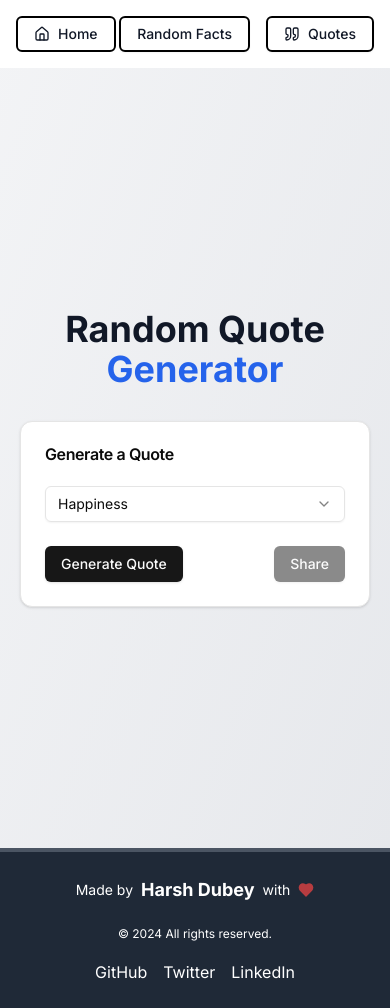
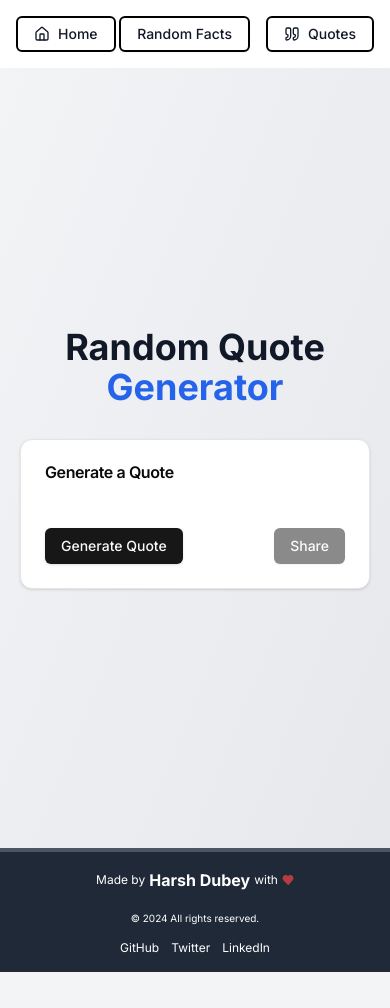
Before and after one commit to Haarshdubeyy/random-fact-quote, a Next.js app: page /quote in a window 390 px wide. After the commit the page ends 972 px from the top, so only its background shows below. Built offline with nearby package versions, Linux system fonts and the light colour scheme.

Commit message:
fix some bugs

```diff
--- a/app/actions.ts
+++ b/app/actions.ts
@@ -1,7 +1,7 @@
 'use server'
 
 
-const API_KEY = process.env.API_KEY
+const API_KEY = process.env.API_KEY;
 
 interface Quote {
   quote: string;
@@ -28,9 +28,9 @@ async function fetchFactFromAPI(): Promise<string> {
   }
 }
 
-async function fetchQuoteFromAPI(category: string = 'happiness'): Promise<Quote> {
+async function fetchQuoteFromAPI(): Promise<Quote> {
   try {
-    const response = await fetch(`https://api.api-ninjas.com/v1/quotes?category=${category}`, {
+    const response = await fetch(`https://api.api-ninjas.com/v1/quotes`, {
       headers: {
         'X-Api-Key': API_KEY!
       }
@@ -52,6 +52,6 @@ export async function generateFact(): Promise<string> {
   return fetchFactFromAPI()
 }
 
-export async function generateQuote(category: string = 'happiness'): Promise<Quote> {
-  return fetchQuoteFromAPI(category)
+export async function generateQuote(): Promise<Quote> {
+  return fetchQuoteFromAPI()
 }
--- a/components/Footer.tsx
+++ b/components/Footer.tsx
@@ -3,28 +3,43 @@ import { Heart } from 'lucide-react';
 
 const Footer = () => {
   return (
-    <footer className="w-full py-6 bg-gray-800 text-white border-t-4 border-gray-600">
-      <div className="container flex flex-col items-center justify-center gap-2">
-        <div className="flex items-center gap-2">
-          <span className="text-sm">Made by</span>
-          <span className="font-bold text-lg">Harsh Dubey</span>
-          <span className="text-sm">with</span>
+    <footer className="w-full py-4 sm:py-6 bg-gray-800 text-white border-t-4 border-gray-600">
+      <div className="container mx-auto px-4 flex flex-col items-center justify-center gap-2 sm:gap-3">
+        <div className="flex flex-wrap items-center justify-center gap-1 sm:gap-2 text-center">
+          <span className="text-xs sm:text-sm">Made by</span>
+          <span className="font-bold text-base sm:text-lg">Harsh Dubey</span>
+          <span className="text-xs sm:text-sm">with</span>
           <Heart
-            className="w-4 h-4 text-red-500 animate-pulse"
+            className="w-3 h-3 sm:w-4 sm:h-4 text-red-500 animate-pulse"
             fill="currentColor"
           />
         </div>
-        <div className="mt-2">
-          <span className="text-xs">© {new Date().getFullYear()} All rights reserved.</span>
+        <div className="mt-1 sm:mt-2">
+          <span className="text-[10px] sm:text-xs">© {new Date().getFullYear()} All rights reserved.</span>
         </div>
-        <div className="mt-2 flex gap-4">
-          <a href="https://github.com/haarshdubeyy" target="_blank" rel="noopener noreferrer" className="hover:text-red-500 transition-colors">
+        <div className="mt-1 sm:mt-2 flex flex-wrap justify-center gap-3 sm:gap-4">
+          <a
+            href="https://github.com/haarshdubeyy"
+            target="_blank"
+            rel="noopener noreferrer"
+            className="text-xs sm:text-sm hover:text-red-500 transition-colors"
+          >
             GitHub
           </a>
-          <a href="https://twitter.com/harsh_retwt" target="_blank" rel="noopener noreferrer" className="hover:text-red-500 transition-colors">
+          <a
+            href="https://twitter.com/harsh_retwt"
+            target="_blank"
+            rel="noopener noreferrer"
+            className="text-xs sm:text-sm hover:text-red-500 transition-colors"
+          >
             Twitter
           </a>
-          <a href="https://linkedin.com/in/harsh-dubey-248227200" target="_blank" rel="noopener noreferrer" className="hover:text-red-500 transition-colors">
+          <a
+            href="https://linkedin.com/in/harsh-dubey-248227200"
+            target="_blank"
+            rel="noopener noreferrer"
+            className="text-xs sm:text-sm hover:text-red-500 transition-colors"
+          >
             LinkedIn
           </a>
         </div>
--- a/components/QuoteGenerator.tsx
+++ b/components/QuoteGenerator.tsx
@@ -3,19 +3,18 @@
 import { useState } from 'react'
 import { Button } from "@/components/ui/button"
 import { Card, CardContent, CardFooter, CardHeader, CardTitle } from "@/components/ui/card"
-import { Select, SelectContent, SelectItem, SelectTrigger, SelectValue } from "@/components/ui/select"
 import { generateQuote } from '@/app/actions'
 import { Loader2 } from 'lucide-react'
 
 export default function QuoteGenerator() {
   const [quote, setQuote] = useState<{ quote: string; author: string } | null>(null)
-  const [category, setCategory] = useState<string>('happiness')
+  // const [category, setCategory] = useState<string>('happiness')
   const [isLoading, setIsLoading] = useState(false)
 
   const handleGenerateQuote = async () => {
     setIsLoading(true)
     try {
-      const newQuote = await generateQuote(category)
+      const newQuote = await generateQuote()
       setQuote(newQuote)
     } finally {
       setIsLoading(false)
@@ -39,7 +38,7 @@ export default function QuoteGenerator() {
         <CardTitle>Generate a Quote</CardTitle>
       </CardHeader>
       <CardContent>
-        <Select onValueChange={setCategory} defaultValue={category}>
+        {/* <Select onValueChange={setCategory} defaultValue={category}>
           <SelectTrigger className="w-full">
             <SelectValue placeholder="Select a category" />
           </SelectTrigger>
@@ -49,7 +48,7 @@ export default function QuoteGenerator() {
             <SelectItem value="love">Love</SelectItem>
 
           </SelectContent>
-        </Select>
+        </Select> */}
         {quote && (
           <div className="mt-4 space-y-2">
            <p className="text-sm italic">{"\"" + quote.quote + "\""}</p>
```
